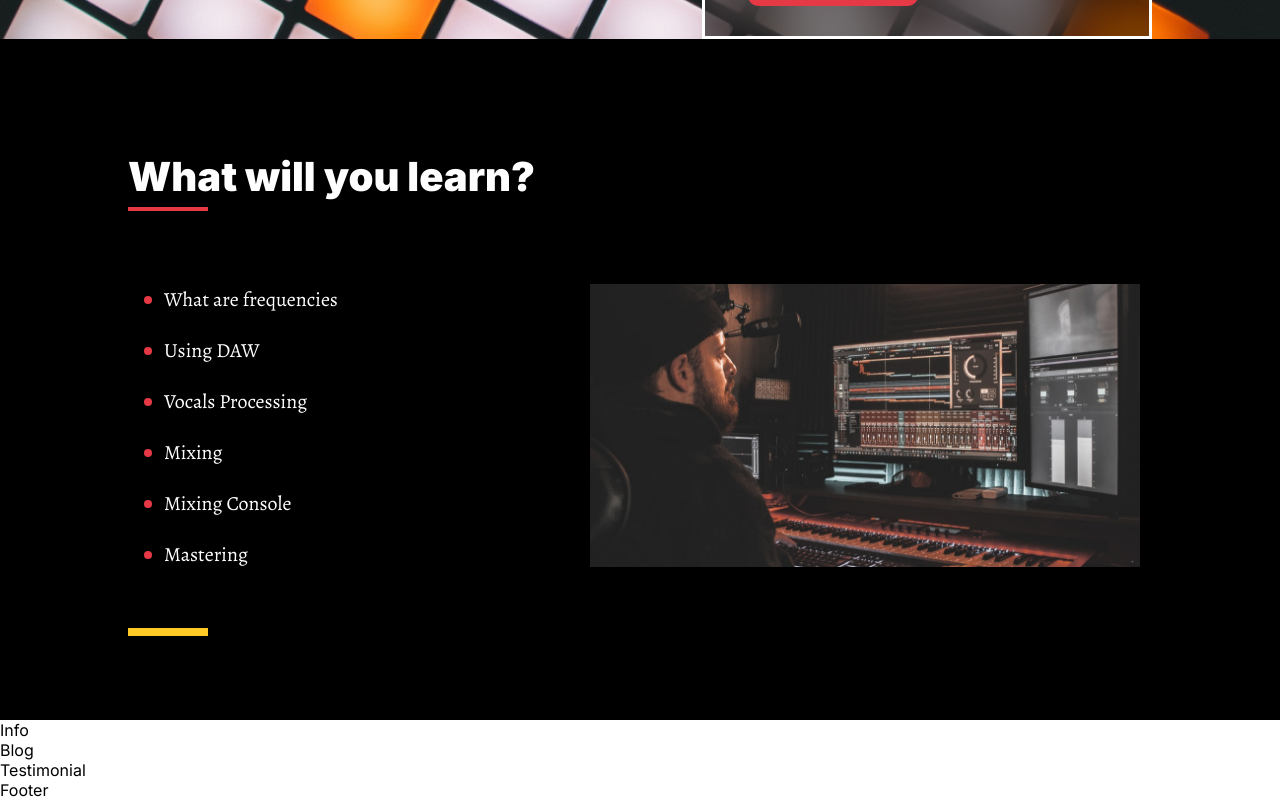
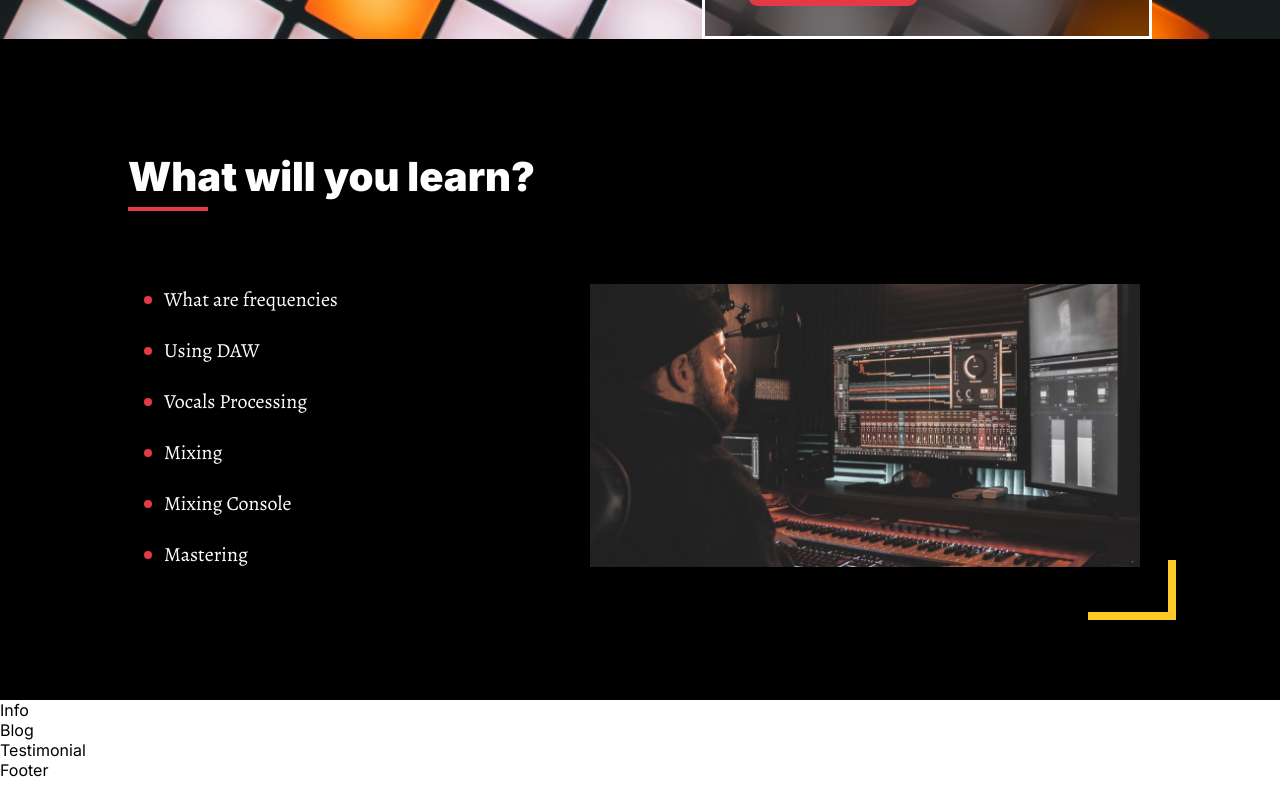
Before and after one commit to NCDinesh/Figma-React, a React (Vite) app: page / in a window 1280 px wide. Shown: the part 761-1561 px from the top of the page. Built offline with nearby package versions, Linux system fonts and the light colour scheme.

Commit message:
Topics completed

```diff
--- a/src/components/Topics/Topics.css
+++ b/src/components/Topics/Topics.css
@@ -36,3 +36,13 @@
   padding: 12px;
 
 }
+
+#topics .wrapper{
+  position: relative;
+}
+
+#topics .wrapper .bg-element-1{
+  position: absolute;
+  right: -24px;
+  bottom: 0px;
+}
--- a/src/components/Topics/Topics.jsx
+++ b/src/components/Topics/Topics.jsx
@@ -1,5 +1,6 @@
 import React, { useState } from "react";
 import "./Topics.css";
+import group from "../../assets/Group.svg";
 import {
   post1,
   post2,
@@ -36,7 +37,7 @@ const Topics = () => {
             <img src={currentImage} alt="" />
           </div>
         </div>
-        <img src={bgelement1} className="bg-element-1" alt="" />
+        <img src={group} className="bg-element-1" alt="" />
       </div>
     </section>
   );
```
Also changed, not shown: src/assets/Group.svg (added).
